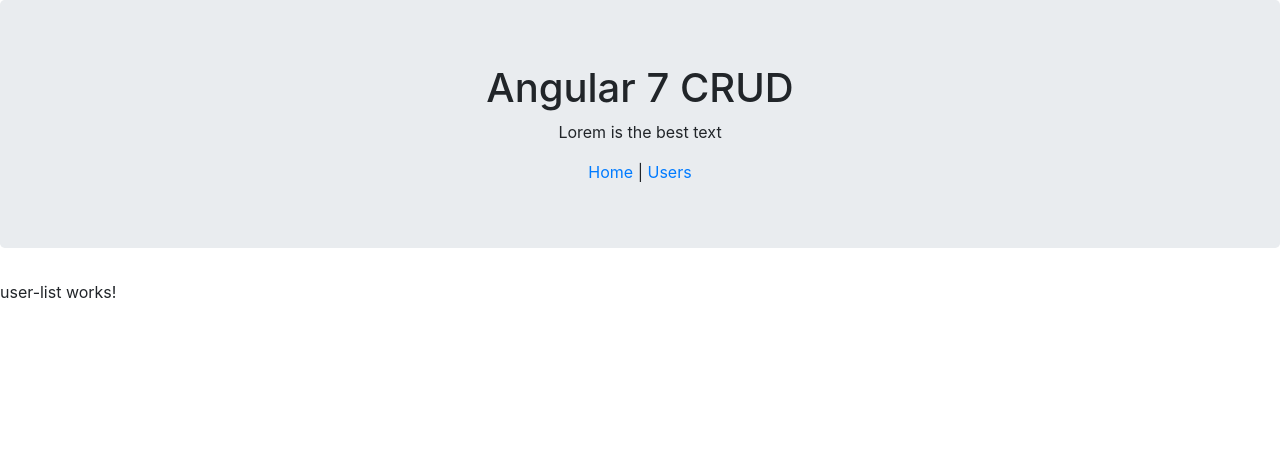
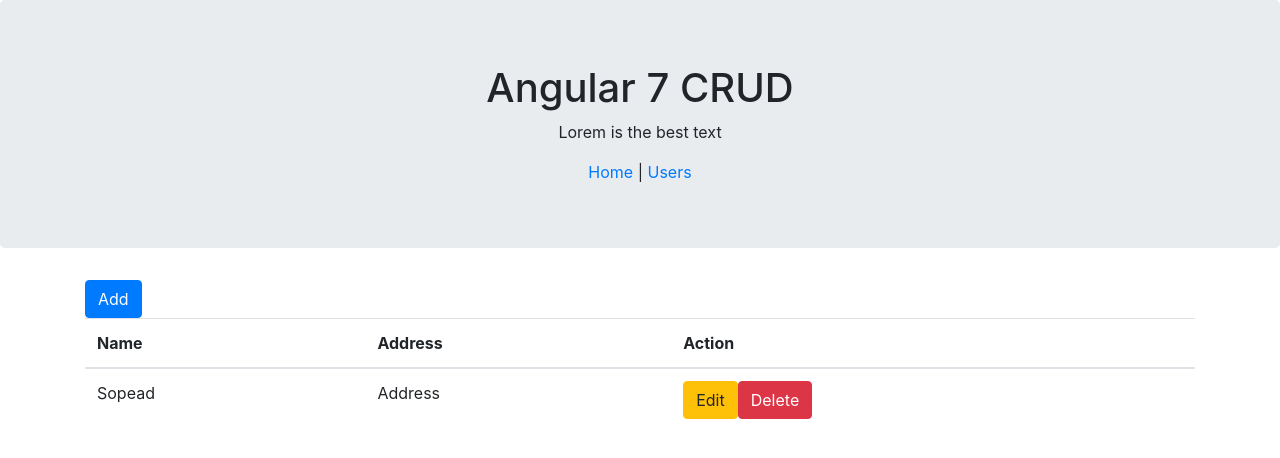
Before and after one commit to Angular-SPA-MEAN-CSharp-AspDotNet-MVC/Complete-MEAN-project, an Angular app in the folder angularCRUD/: page /users in a window 1280 px wide. Shown: the top 458 px of the page. Built offline with nearby package versions, Linux system fonts and the light colour scheme.

Commit message:
1)Work just before the MongoDb Setup

```diff
--- a/angularCRUD/package.json
+++ b/angularCRUD/package.json
@@ -19,8 +19,11 @@
     "@angular/platform-browser": "~7.2.0",
     "@angular/platform-browser-dynamic": "~7.2.0",
     "@angular/router": "~7.2.0",
+    "body-parser": "^1.18.3",
     "bootstrap": "4.2.1",
     "core-js": "^2.5.4",
+    "express": "^4.16.4",
+    "mongoose": "^5.4.7",
     "ngx-bootstrap": "^3.2.0",
     "rxjs": "~6.3.3",
     "tslib": "^1.9.0",
--- a/angularCRUD/src/app/users/user-list/user-list.component.html
+++ b/angularCRUD/src/app/users/user-list/user-list.component.html
@@ -1,3 +1,26 @@
-<p>
-  user-list works!
-</p>
+<div class="container">
+  <div class="row">
+    <div class="col-sm-12">
+      <button class="btn btn-primary pull-right">Add</button>
+      <table class="table table-hover">
+        <thead>
+          <tr>
+            <th>Name</th>
+            <th>Address</th>
+            <th>Action</th>
+          </tr>
+        </thead>
+        <tbody>
+          <tr>
+            <td>Sopead</td>
+            <td>Address</td>
+            <td>
+              <button class="btn btn-warning">Edit</button>
+              <button class="btn btn-danger">Delete</button>
+            </td>
+          </tr>
+        </tbody>
+      </table>
+    </div>
+  </div>
+</div>
```
Also changed, not shown: 1 other file (tests, documents, lock files or other folders).
